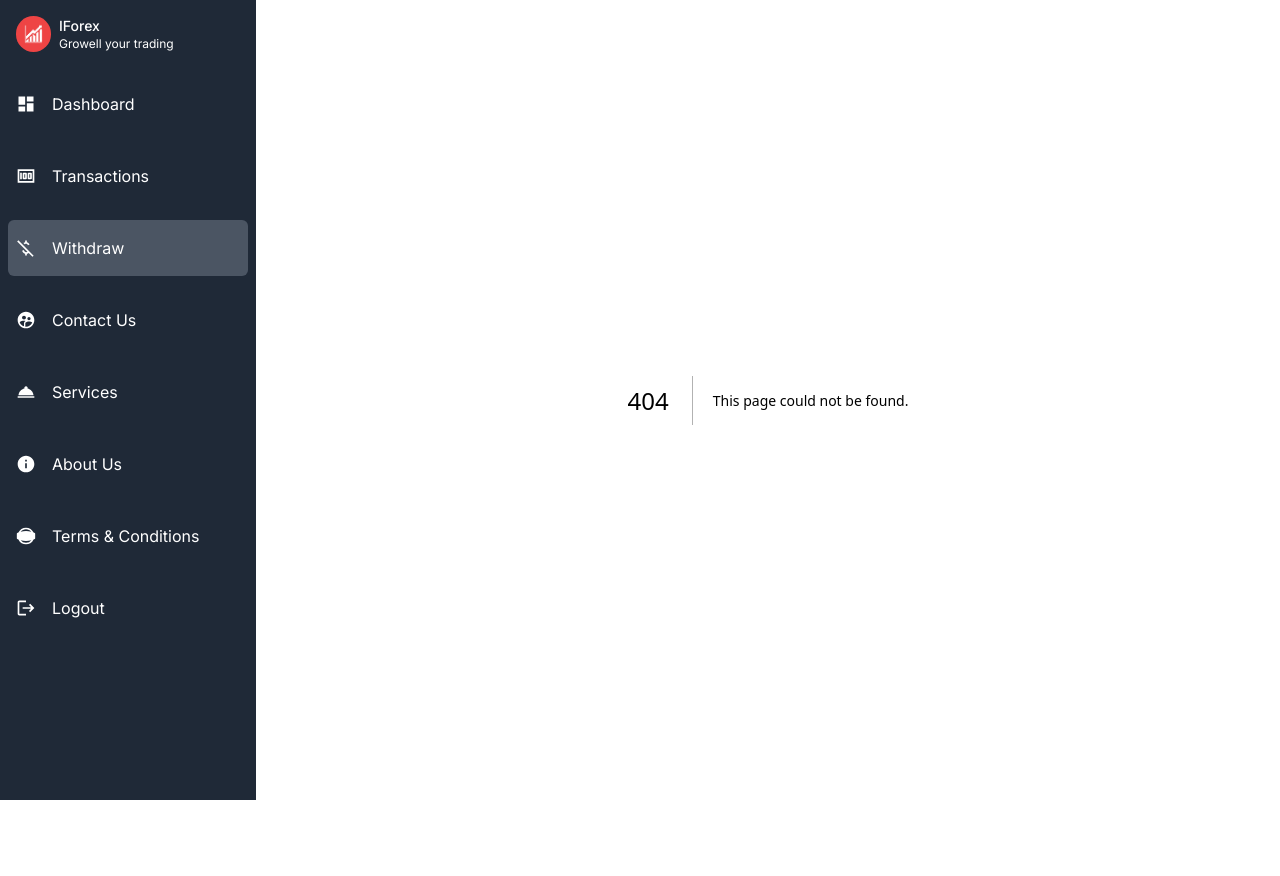
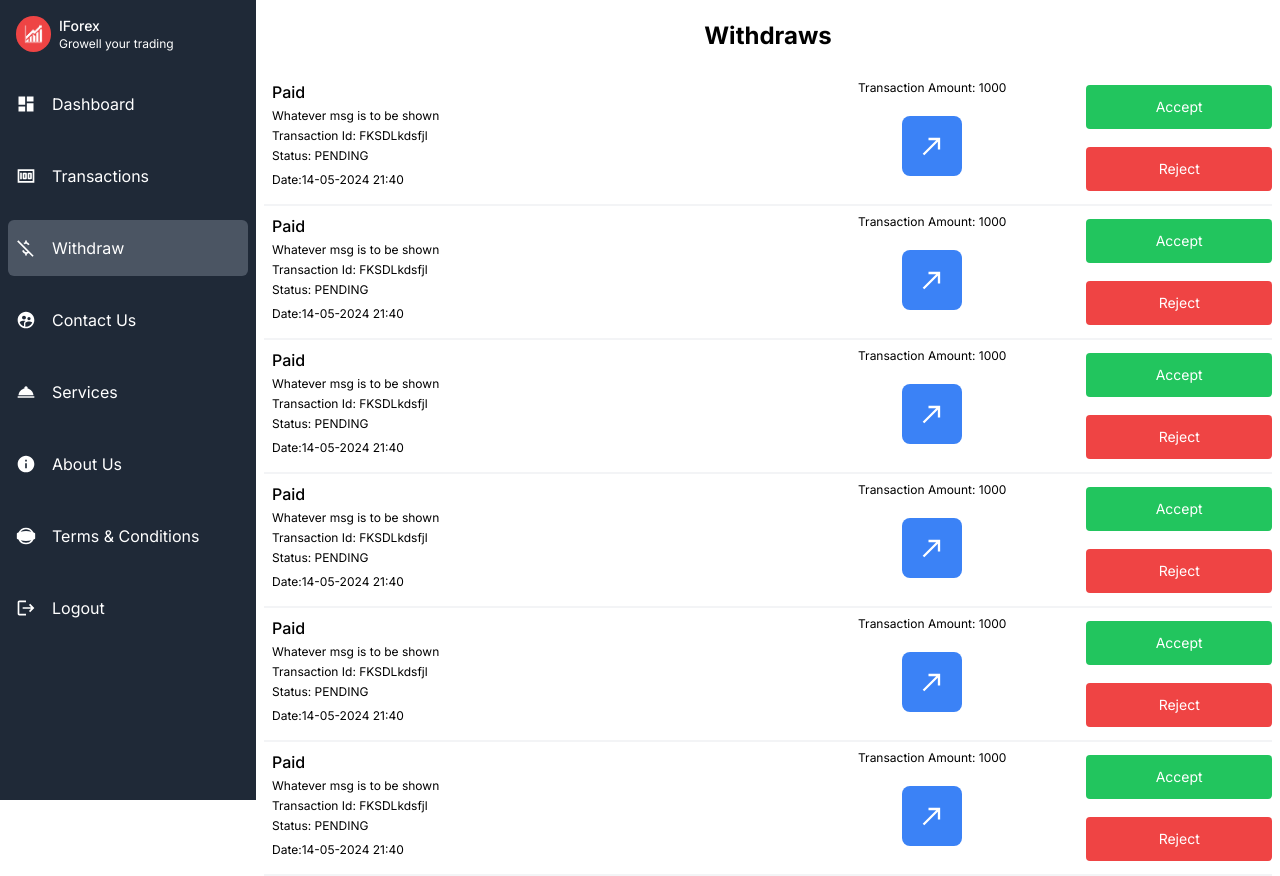
Before and after one commit to Bhawesh-Jain/fxadmin-next, a Next.js app: page /withdraw in a window 1280 px wide. Before the commit this address had no page. Before the commit the page ends 800 px from the top, so only its background shows below. Built offline with nearby package versions, Linux system fonts and the light colour scheme.

Commit message:
Transaction Item Fixed

```diff
--- a/app/ui/Transaction/transaction.jsx
+++ b/app/ui/Transaction/transaction.jsx
@@ -3,9 +3,9 @@ import PrimaryBtn from "../Skeleton/PrimaryBtn/PrimaryBtn";
 
 const Transaction = ({ item }) => {
    return (
-      <div className="w-full py-2 text-xs border-b-2 border-gray-100 flex flex-col">
+      <div className="w-full py-2 text-xs border-b-2 border-gray-100 flex flex-col lg:flex-row  lg:gap-20 justify-between">
 
-         <div className="flex flex-row justify-between">
+         <div className="flex flex-row justify-between w-full">
 
             <div className="flex flex-col justify-around w-full md:w-auto px-2">
                <div>
@@ -28,10 +28,10 @@ const Transaction = ({ item }) => {
 
          </div>
 
-         <div className="flex flex-row justify-evenly gap-3 items-center text-sm ">
+         <div className="flex w-full lg:w-1/4 flex-row lg:flex-col justify-evenly gap-3 items-center text-sm ">
             <div className="hidden w-1/4"></div>
-            <PrimaryBtn text="Accept" color="green" width="1/4" />
-            <PrimaryBtn text="Reject" color="red" width="1/4"/>
+            <PrimaryBtn text="Accept" color="green" width="full" />
+            <PrimaryBtn text="Reject" color="red" width="full"/>
          </div>
 
       </div>
--- /dev/null
+++ b/app/withdraw/page.jsx
@@ -0,0 +1,20 @@
+import Transaction from "../ui/Transaction/transaction"
+
+const Withdraw = () => {
+    return (
+        <div className="flex flex-col items-center px-2">
+            <h2 className="text-2xl font-bold my-5">Withdraws</h2>
+
+            <div className="flex flex-col items-center overflow-y-auto w-full">
+                <Transaction />
+                <Transaction />
+                <Transaction />
+                <Transaction />
+                <Transaction />
+                <Transaction />
+            </div>
+        </div>
+    )
+}
+
+export default Withdraw
```
